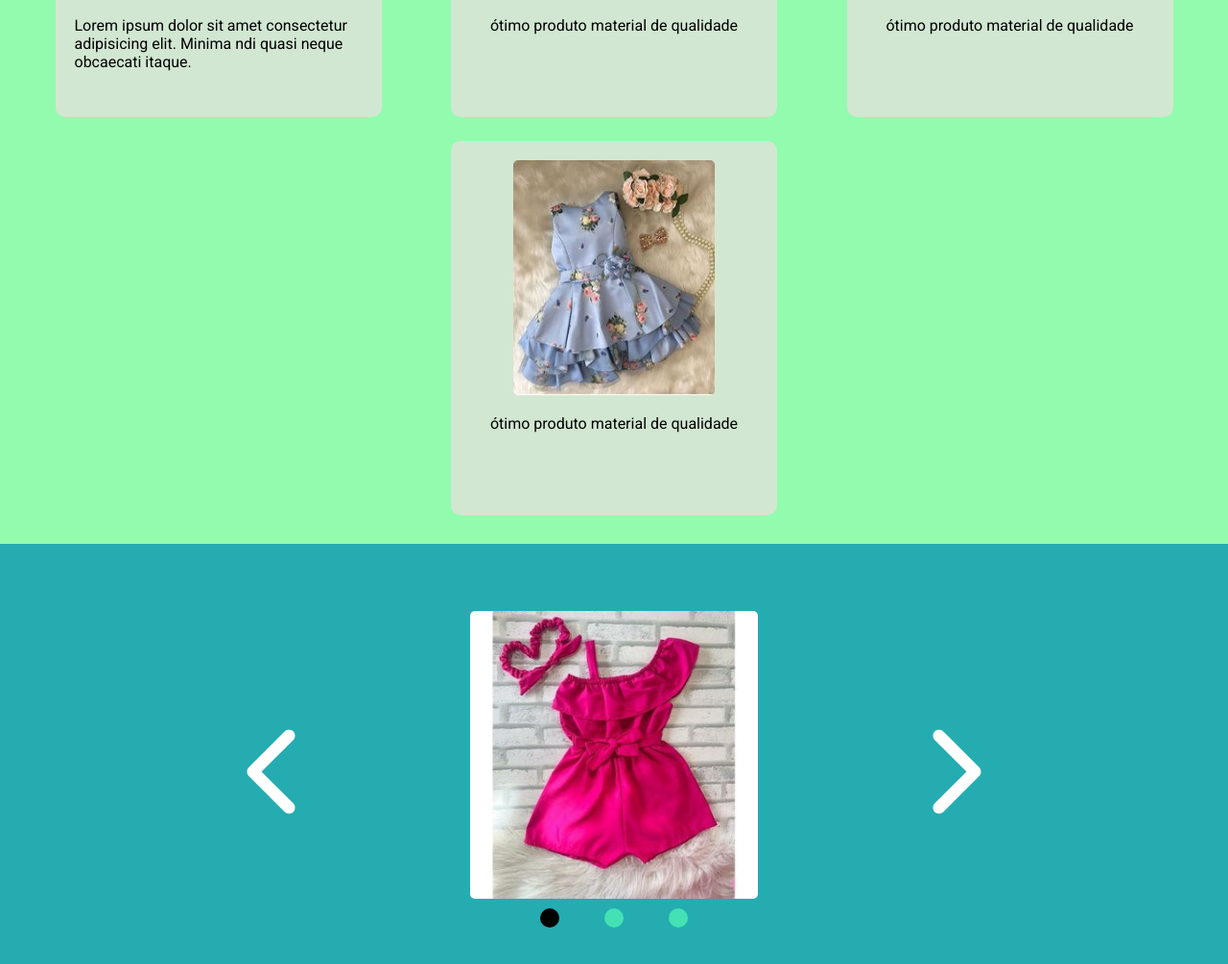
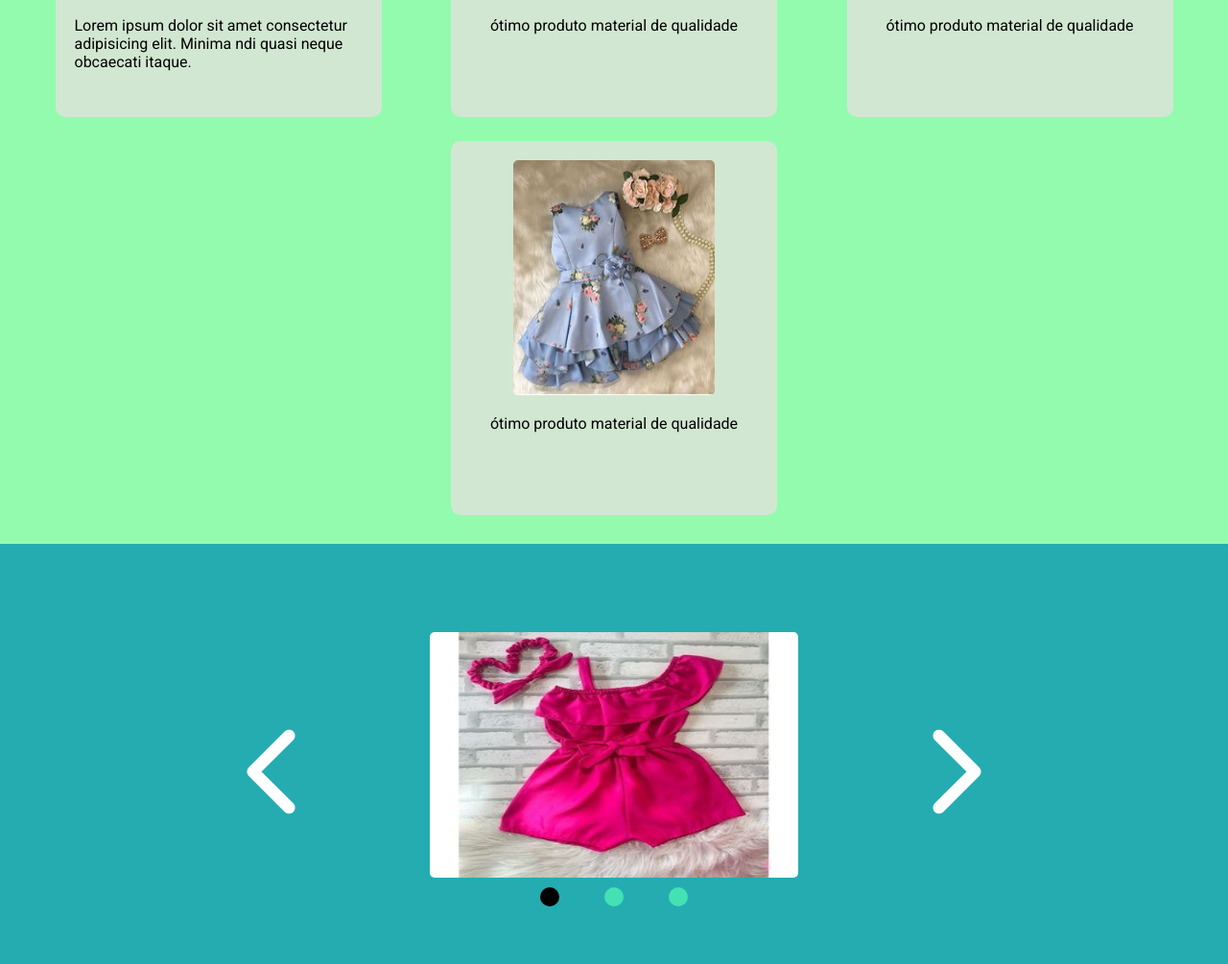
Before and after one commit to ismael008rd/emily_kids, a plain HTML site: page index.html in a window 1280 px wide. Shown: the part 898-1903 px from the top of the page at 96% size. Drawn offline with Linux system fonts and the light colour scheme.

Commit message:
terceiro commit

```diff
--- a/style.css
+++ b/style.css
@@ -126,8 +126,8 @@ img{
 }
 .slider {
     opacity: 0;
-    width: 300px;
-    height: 300px;
+    width: 60%;
+    height: 16rem;
 
     position: absolute;
 
```
